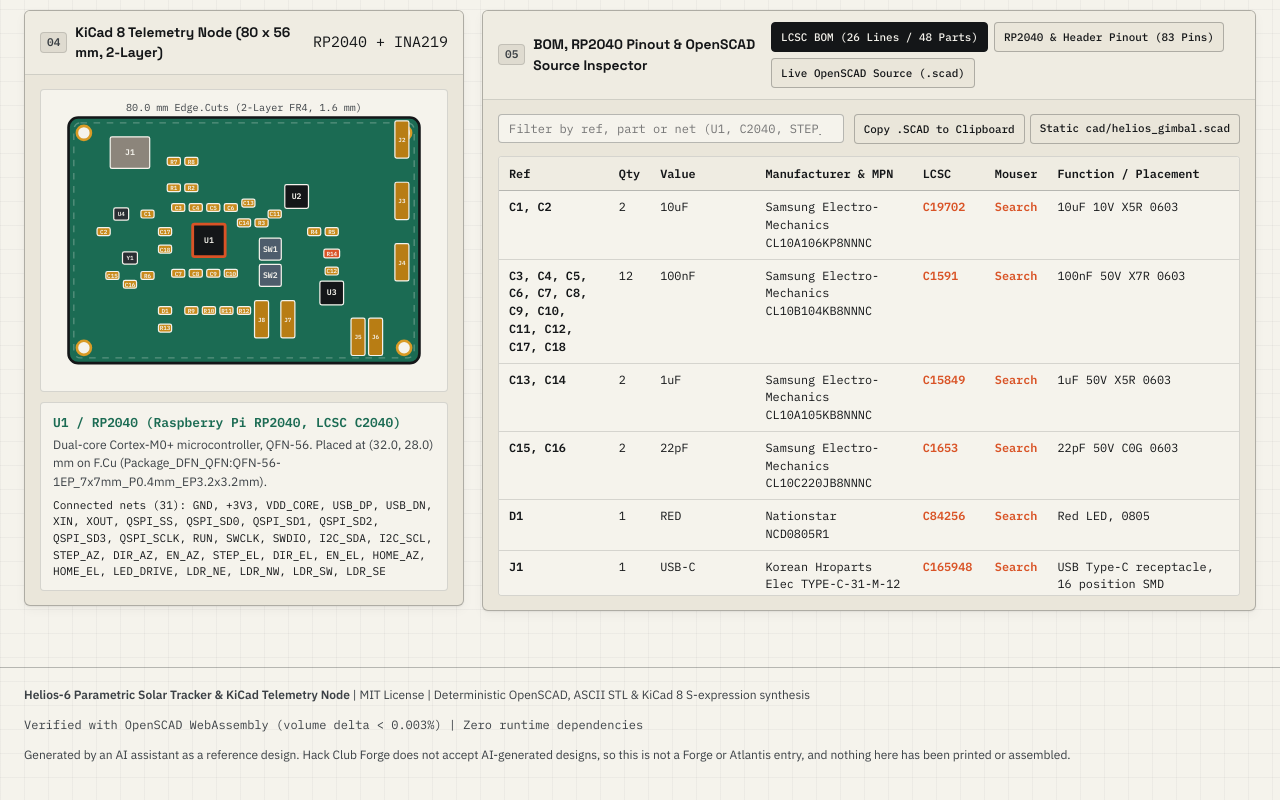
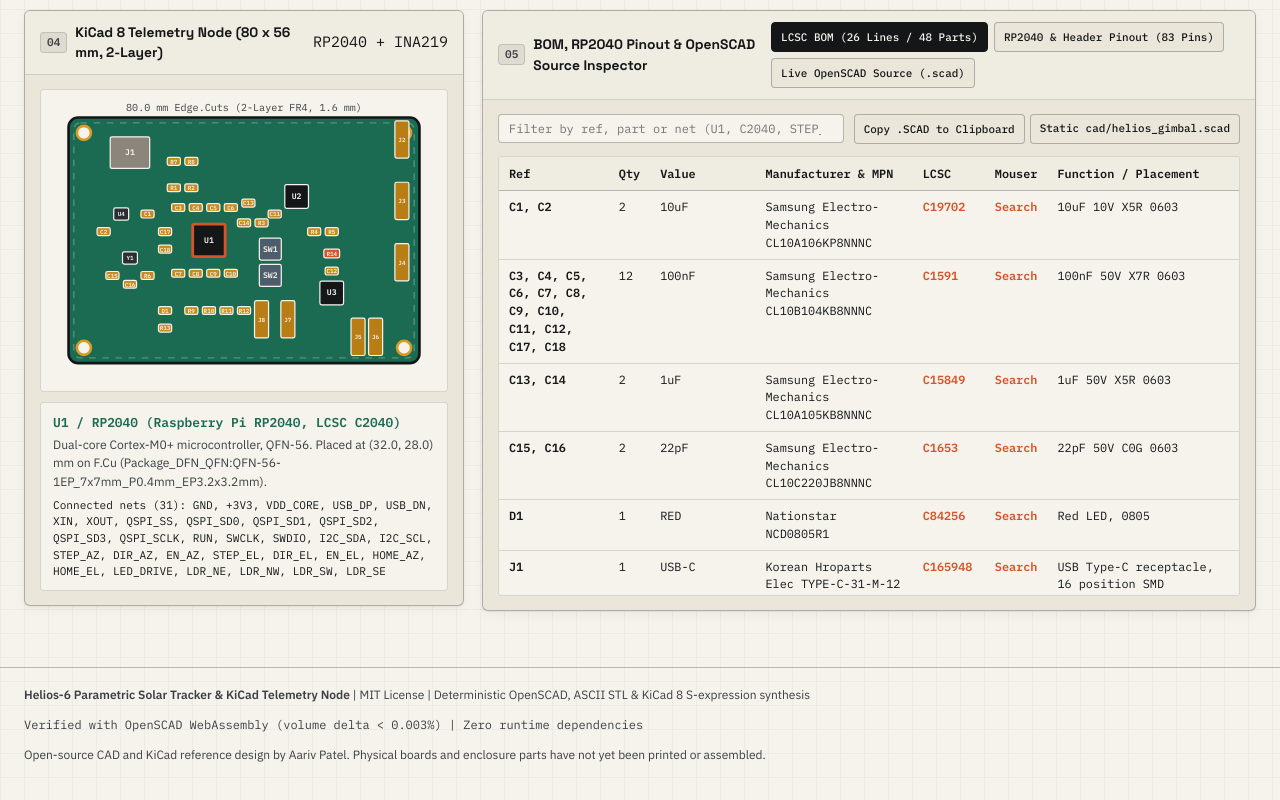
Before and after one commit to draarivpatel-ui/helios-cad-forge, a website with bundled scripts: page index.html in a window 1280 px wide. Shown: the part 1335-2135 px from the top of the page. Built offline with nearby package versions, Linux system fonts and the light colour scheme.

Commit message:
Docs: polish standalone reference build notes

```diff
--- a/index.html
+++ b/index.html
@@ -499,7 +499,7 @@
       Verified with OpenSCAD WebAssembly (volume delta &lt; 0.003%) | Zero runtime dependencies
     </div>
     <div>
-      Generated by an AI assistant as a reference design. Hack Club Forge does not accept AI-generated designs, so this is not a Forge or Atlantis entry, and nothing here has been printed or assembled.
+      Open-source CAD and KiCad reference design by Aariv Patel. Physical boards and enclosure parts have not yet been printed or assembled.
     </div>
   </footer>
 
```
Also changed, not shown: README.md.
